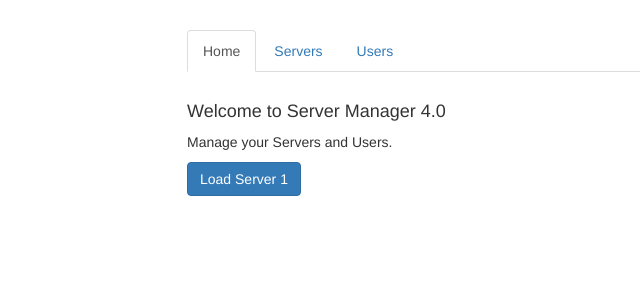
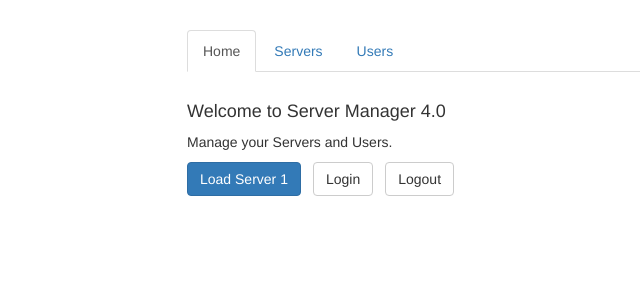
Before and after one commit to finngm/angular-routing-module, an Angular app: page / in a window 1280 px wide. Shown: the top 300 px of the page, without its empty margins (78-718 px from the left). Built offline with nearby package versions, Linux system fonts and the light colour scheme.

Commit message:
148: fake auth service

```diff
--- a/src/app/home/home.component.css
+++ b/src/app/home/home.component.css
@@ -0,0 +1,3 @@
+.btn + .btn {
+    margin-left: 12px;
+}
--- a/src/app/home/home.component.html
+++ b/src/app/home/home.component.html
@@ -1,3 +1,5 @@
 <h4>Welcome to Server Manager 4.0</h4>
 <p>Manage your Servers and Users.</p>
 <button class="btn btn-primary" (click)="onLoadServer(1)">Load Server 1</button>
+<button class="btn btn-default" (click)="onLogin()">Login</button>
+<button class="btn btn-default" (click)="onLogout()">Logout</button>
--- a/src/app/home/home.component.ts
+++ b/src/app/home/home.component.ts
@@ -1,5 +1,6 @@
 import { Component, OnInit } from '@angular/core';
 import { Router } from '@angular/router';
+import { AuthService } from 'app/auth.service';
 
 @Component({
   selector: 'app-home',
@@ -8,7 +9,7 @@
 })
 export class HomeComponent implements OnInit {
 
-  constructor(private router: Router) { }
+  constructor(private router: Router, private authService: AuthService) { }
 
   ngOnInit() {
   }
@@ -17,4 +18,12 @@
     this.router.navigate(['/servers', id, 'edit'], {queryParams: {allowEdit: '1'}});
   }
 
+  onLogin() {
+    this.authService.login();
+  }
+
+  onLogout() {
+    this.authService.logout();
+  }
+
 }
```
